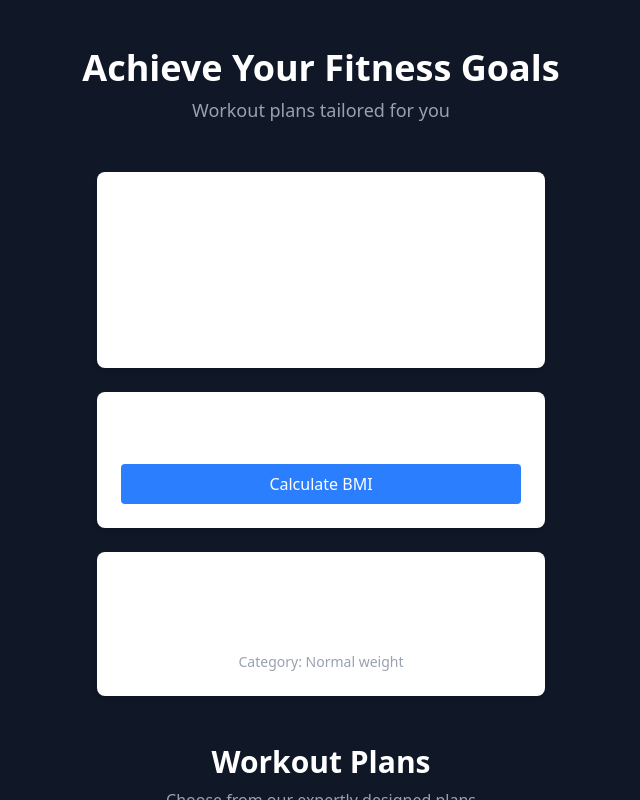
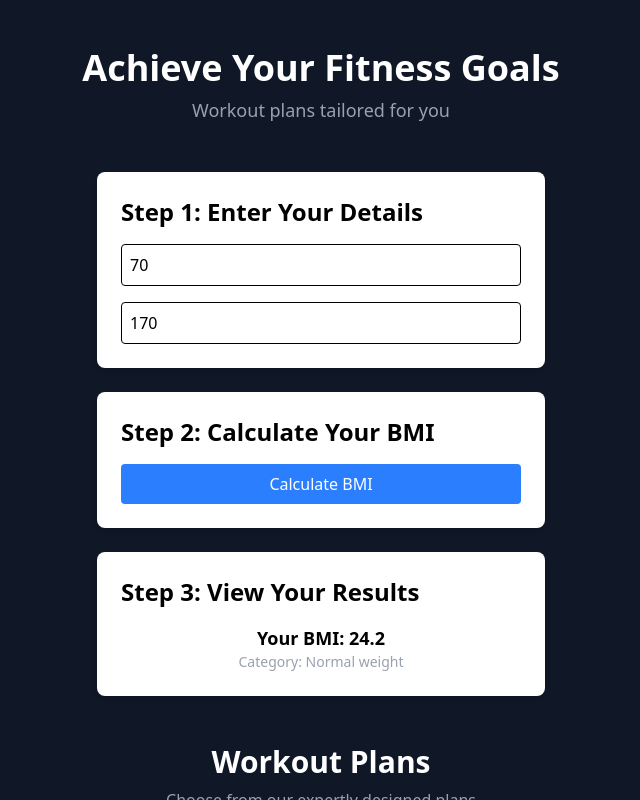
Before and after one commit to muaz64/Demo-Fitness-app, a React (Vite) app: page / in a window 1280 px wide. Both pictures are taken after a click on the button "Calculate BMI". Shown: the top 800 px of the page, without its empty margins (319-959 px from the left). Built offline with nearby package versions, Linux system fonts and the light colour scheme.

Commit message:
third commit

```diff
--- a/src/Page.jsx
+++ b/src/Page.jsx
@@ -37,8 +37,8 @@ export default function  Page() {
       {/* Step 1: Input weight and height */}
       <Card className="max-w-md mx-auto p-6 bg-gray-800 rounded-2xl shadow-lg">
         <CardContent>
-          <h2 className="text-2xl font-semibold mb-4">Step 1: Enter Your Details</h2>
-          <div className="flex flex-col gap-4">
+          <h2 className="text-2xl text-black font-semibold mb-4">Step 1: Enter Your Details</h2>
+          <div className="flex flex-col gap-4 text-black">
             <Input
               type="number"
               placeholder="Enter Weight (kg)"
@@ -58,7 +58,7 @@ export default function  Page() {
       {/* Step 2: Click to calculate BMI */}
       <Card className="max-w-md mx-auto mt-6 p-6 bg-gray-800 rounded-2xl shadow-lg">
         <CardContent>
-          <h2 className="text-2xl font-semibold mb-4">Step 2: Calculate Your BMI</h2>
+          <h2 className="text-2xl text-black font-semibold mb-4">Step 2: Calculate Your BMI</h2>
           <Button onClick={calculateBMI} className="bg-blue-500 hover:bg-blue-600 w-full">
             Calculate BMI
           </Button>
@@ -69,9 +69,9 @@ export default function  Page() {
       {bmi && (
         <Card className="max-w-md mx-auto mt-6 p-6 bg-gray-800 rounded-2xl shadow-lg">
           <CardContent>
-            <h2 className="text-2xl font-semibold mb-4">Step 3: View Your Results</h2>
+            <h2 className="text-2xl text-black font-semibold mb-4">Step 3: View Your Results</h2>
             <motion.div initial={{ opacity: 0 }} animate={{ opacity: 1 }} className="text-center">
-              <p className="text-lg font-semibold">Your BMI: {bmi}</p>
+              <p className="text-lg text-black font-semibold">Your BMI: {bmi}</p>
               <p className="text-sm text-gray-400">Category: {category}</p>
             </motion.div>
           </CardContent>
```
